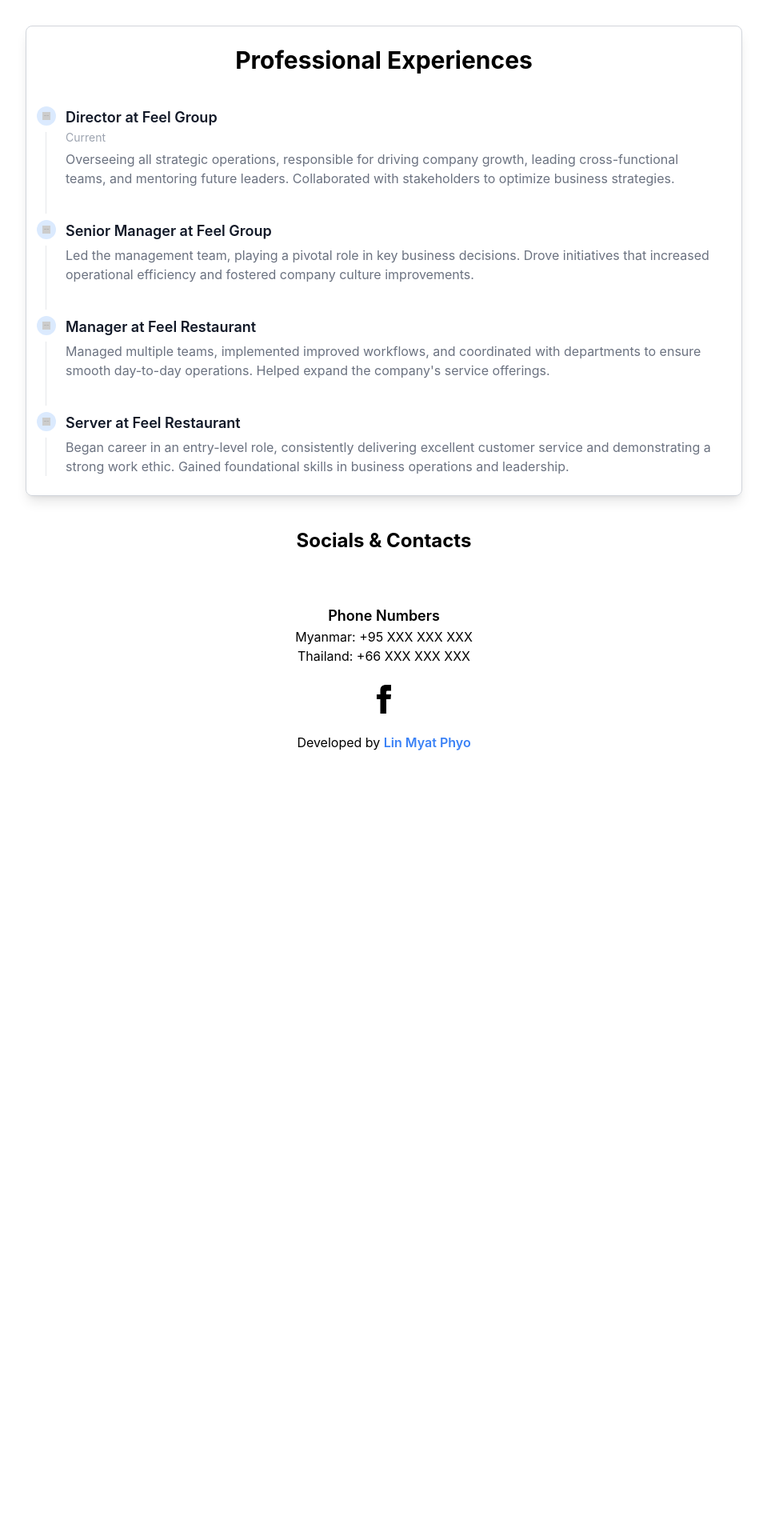
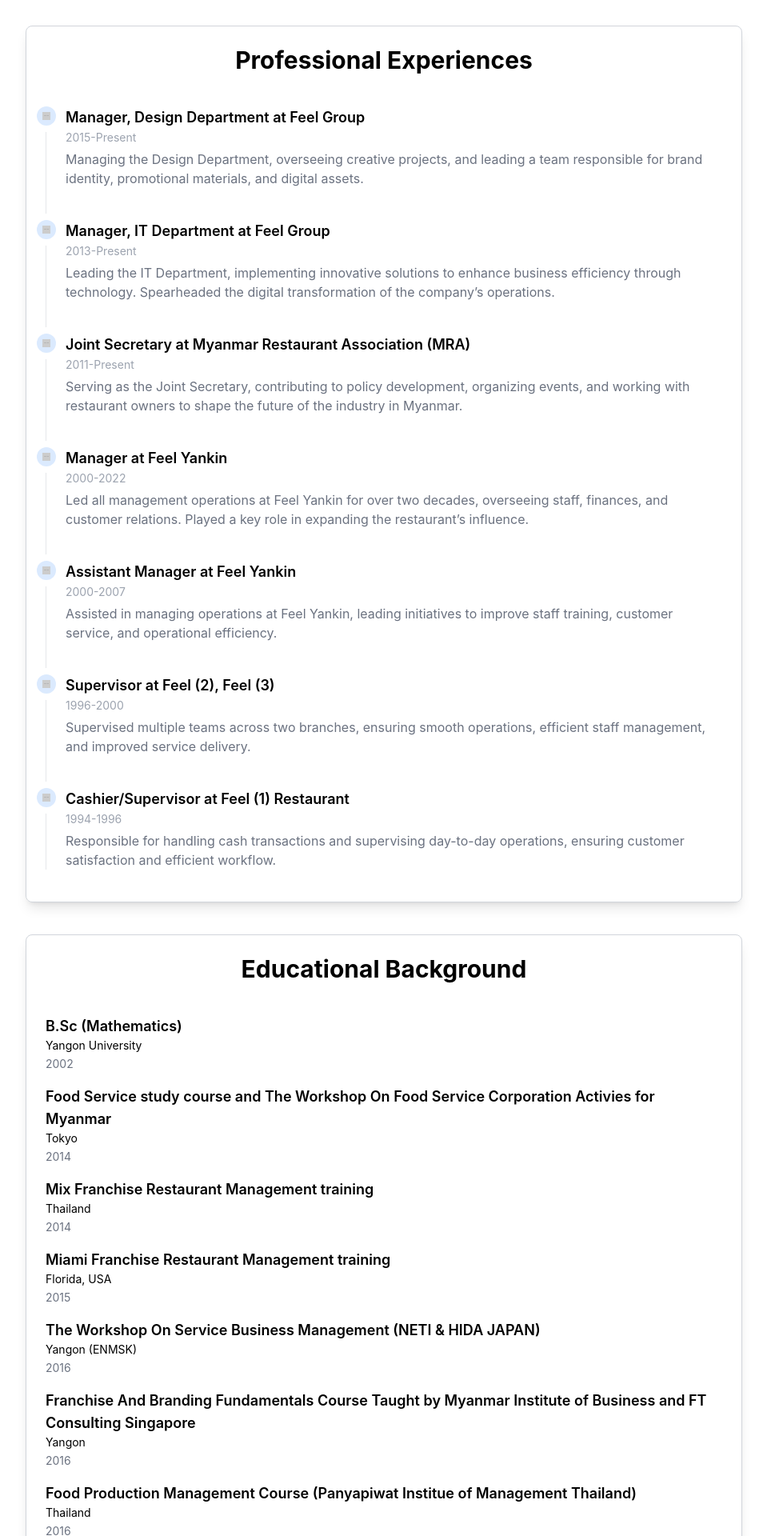
Before and after one commit to Reon1917/personal-site-pwp, a React (Vite) app: page / in a window 1280 px wide. Shown: the part 880-2800 px from the top of the page at 80% size, without its empty margins (160-1119 px from the left). Before the commit the page ends 1860 px from the top, so only its background shows below. Built offline with nearby package versions, Linux system fonts and the light colour scheme.

Commit message:
exp fixed and education added

```diff
--- a/src/App.jsx
+++ b/src/App.jsx
@@ -1,6 +1,7 @@
 import React, { useState, useEffect } from 'react';
 import Hero from './components/hero';
 import Experience from './components/experience';
+import Education from './components/education';
 import SocialsContacts from './components/socials_contacts';
 import './App.css';
 
@@ -19,7 +20,7 @@ function App() {
     <div className="App">
       <header className="flex justify-end p-4">
         <button onClick={toggleTheme} className="swap swap-rotate transition-transform duration-500 ease-in-out">
-          {theme === 'light' ? (
+          {theme === 'dark' ? (
             <svg className="swap-off h-10 w-10 fill-current" xmlns="http://www.w3.org/2000/svg" viewBox="0 0 24 24">
               <path d="M5.64,17l-.71.71a1,1,0,0,0,0,1.41,1,1,0,0,0,1.41,0l.71-.71A1,1,0,0,0,5.64,17ZM5,12a1,1,0,0,0-1-1H3a1,1,0,0,0,0,2H4A1,1,0,0,0,5,12Zm7-7a1,1,0,0,0,1-1V3a1,1,0,0,0-2,0V4A1,1,0,0,0,12,5ZM5.64,7.05a1,1,0,0,0,.7.29,1,1,0,0,0,.71-.29,1,1,0,0,0,0-1.41l-.71-.71A1,1,0,0,0,4.93,6.34Zm12,.29a1,1,0,0,0,.7-.29l.71-.71a1,1,0,1,0-1.41-1.41L17,5.64a1,1,0,0,0,0,1.41A1,1,0,0,0,17.66,7.34ZM21,11H20a1,1,0,0,0,0,2h1a1,1,0,0,0,0-2Zm-9,8a1,1,0,0,0-1,1v1a1,1,0,0,0,2,0V20A1,1,0,0,0,12,19ZM18.36,17A1,1,0,0,0,17,18.36l.71.71a1,1,0,0,0,1.41,0,1,1,0,0,0,0-1.41ZM12,6.5A5.5,5.5,0,1,0,17.5,12,5.51,5.51,0,0,0,12,6.5Zm0,9A3.5,3.5,0,1,1,15.5,12,3.5,3.5,0,0,1,12,15.5Z" />
             </svg>
@@ -32,6 +33,7 @@ function App() {
       </header>
       <Hero />
       <Experience />
+      <Education />
       <SocialsContacts />
     </div>
   );
--- /dev/null
+++ b/src/components/education.jsx
@@ -0,0 +1,53 @@
+import React from "react";
+
+function Education() {
+    return (
+        <div className="container mx-auto my-10 p-6 max-w-4xl border border-gray-300 rounded-lg shadow-lg">
+            <h1 className="text-center text-3xl font-bold mb-10">Educational Background</h1>
+            <ul className="space-y-4  list-none">
+                <li>
+                    <h4 className="font-semibold text-lg">B.Sc (Mathematics)</h4>
+                    <p className="text-sm">Yangon University</p>
+                    <span className="text-sm text-gray-500">2002</span>
+                </li>
+                <li>
+                    <h4 className="font-semibold text-lg">Food Service study course and The Workshop On Food Service Corporation Activies for Myanmar</h4>
+                    <p className="text-sm">Tokyo</p>
+                    <span className="text-sm text-gray-500">2014</span>
+                </li>
+                <li>
+                    <h4 className="font-semibold text-lg">Mix Franchise Restaurant Management training</h4>
+                    <p className="text-sm">Thailand</p>
+                    <span className="text-sm text-gray-500">2014</span>
+                </li>
+                <li>
+                    <h4 className="font-semibold text-lg">Miami Franchise Restaurant Management training</h4>
+                    <p className="text-sm">Florida, USA</p>
+                    <span className="text-sm text-gray-500">2015</span>
+                </li>
+                <li>
+                    <h4 className="font-semibold text-lg">The Workshop On Service Business Management (NETI & HIDA JAPAN)</h4>
+                    <p className="text-sm">Yangon (ENMSK)</p>
+                    <span className="text-sm text-gray-500">2016</span>
+                </li>
+                <li>
+                    <h4 className="font-semibold text-lg">Franchise And Branding Fundamentals Course Taught by Myanmar Institute of Business and FT Consulting Singapore</h4>
+                    <p className="text-sm">Yangon</p>
+                    <span className="text-sm text-gray-500">2016</span>
+                </li>
+                <li>
+                    <h4 className="font-semibold text-lg">Food Production Management Course (Panyapiwat Institue of Management Thailand)</h4>
+                    <p className="text-sm">Thailand</p>
+                    <span className="text-sm text-gray-500">2016</span>
+                </li>
+                <li>
+                    <h4 className="font-semibold text-lg">The Workshop On Service Business Management For Myanmar (ENMS)</h4>
+                    <p className="text-sm">Japan</p>
+                    <span className="text-sm text-gray-500">2017</span>
+                </li>
+            </ul>
+        </div>
+    );
+}
+
+export default Education;
--- a/src/components/experience.jsx
+++ b/src/components/experience.jsx
@@ -2,7 +2,6 @@ import React from 'react';
 
 function Experience() {
     return (
-
         <div className="container mx-auto my-10 p-6 max-w-4xl border border-gray-300 rounded-lg shadow-lg">
             <h1 className="text-center text-3xl font-bold mb-10">Professional Experiences</h1>
 
@@ -11,30 +10,85 @@ function Experience() {
                     <span className="absolute flex items-center justify-center w-6 h-6 bg-blue-100 rounded-full -left-3 ring-8 ring-white dark:ring-gray-900 dark:bg-blue-900">
                         <img src="https://via.placeholder.com/100x150" alt="Placeholder" className="w-2.5 h-2.5" />
                     </span>
-                    <h3 className="flex items-center mb-1 text-lg font-semibold text-gray-900 dark:text-white">Director at Feel Group</h3>
-                    <time className="block mb-2 text-sm font-normal leading-none text-gray-400 dark:text-gray-500">Current</time>
-                    <p className="mb-4 text-base font-normal text-gray-500 dark:text-gray-400">Overseeing all strategic operations, responsible for driving company growth, leading cross-functional teams, and mentoring future leaders. Collaborated with stakeholders to optimize business strategies.</p>
+                    <h3 className="mb-1 text-lg font-semibold">
+                        Manager, Design Department at Feel Group
+                    </h3>
+                    <time className="block mb-2 text-sm font-normal leading-none text-gray-400 dark:text-gray-500">2015-Present</time>
+                    <p className="text-base font-normal text-gray-500 dark:text-gray-400">
+                        Managing the Design Department, overseeing creative projects, and leading a team responsible for brand identity, promotional materials, and digital assets.
+                    </p>
                 </li>
                 <li className="mb-10 ml-6">
                     <span className="absolute flex items-center justify-center w-6 h-6 bg-blue-100 rounded-full -left-3 ring-8 ring-white dark:ring-gray-900 dark:bg-blue-900">
                         <img src="https://via.placeholder.com/100x150" alt="Placeholder" className="w-2.5 h-2.5" />
                     </span>
-                    <h3 className="mb-1 text-lg font-semibold text-gray-900 dark:text-white">Senior Manager at Feel Group</h3>
-                    <p className="text-base font-normal text-gray-500 dark:text-gray-400">Led the management team, playing a pivotal role in key business decisions. Drove initiatives that increased operational efficiency and fostered company culture improvements.</p>
+                    <h3 className="mb-1 text-lg font-semibold">
+                        Manager, IT Department at Feel Group
+                    </h3>
+                    <time className="block mb-2 text-sm font-normal leading-none text-gray-400 dark:text-gray-500">2013-Present</time>
+                    <p className="text-base font-normal text-gray-500 dark:text-gray-400">
+                        Leading the IT Department, implementing innovative solutions to enhance business efficiency through technology. Spearheaded the digital transformation of the company’s operations.
+                    </p>
                 </li>
                 <li className="mb-10 ml-6">
                     <span className="absolute flex items-center justify-center w-6 h-6 bg-blue-100 rounded-full -left-3 ring-8 ring-white dark:ring-gray-900 dark:bg-blue-900">
                         <img src="https://via.placeholder.com/100x150" alt="Placeholder" className="w-2.5 h-2.5" />
                     </span>
-                    <h3 className="mb-1 text-lg font-semibold text-gray-900 dark:text-white">Manager at Feel Restaurant</h3>
-                    <p className="text-base font-normal text-gray-500 dark:text-gray-400">Managed multiple teams, implemented improved workflows, and coordinated with departments to ensure smooth day-to-day operations. Helped expand the company's service offerings.</p>
+                    <h3 className="mb-1 text-lg font-semibold">
+                        Joint Secretary at Myanmar Restaurant Association (MRA)
+                    </h3>
+                    <time className="block mb-2 text-sm font-normal leading-none text-gray-400 dark:text-gray-500">2011-Present</time>
+                    <p className="text-base font-normal text-gray-500 dark:text-gray-400">
+                        Serving as the Joint Secretary, contributing to policy development, organizing events, and working with restaurant owners to shape the future of the industry in Myanmar.
+                    </p>
+                </li>
+                <li className="mb-10 ml-6">
+                    <span className="absolute flex items-center justify-center w-6 h-6 bg-blue-100 rounded-full -left-3 ring-8 ring-white dark:ring-gray-900 dark:bg-blue-900">
+                        <img src="https://via.placeholder.com/100x150" alt="Placeholder" className="w-2.5 h-2.5" />
+                    </span>
+                    <h3 className="mb-1 text-lg font-semibold">
+                        Manager at Feel Yankin
+                    </h3>
+                    <time className="block mb-2 text-sm font-normal leading-none text-gray-400 dark:text-gray-500">2000-2022</time>
+                    <p className="text-base font-normal text-gray-500 dark:text-gray-400">
+                        Led all management operations at Feel Yankin for over two decades, overseeing staff, finances, and customer relations. Played a key role in expanding the restaurant’s influence.
+                    </p>
+                </li>
+                <li className="mb-10 ml-6">
+                    <span className="absolute flex items-center justify-center w-6 h-6 bg-blue-100 rounded-full -left-3 ring-8 ring-white dark:ring-gray-900 dark:bg-blue-900">
+                        <img src="https://via.placeholder.com/100x150" alt="Placeholder" className="w-2.5 h-2.5" />
+                    </span>
+                    <h3 className="mb-1 text-lg font-semibold">
+                        Assistant Manager at Feel Yankin
+                    </h3>
+                    <time className="block mb-2 text-sm font-normal leading-none text-gray-400 dark:text-gray-500">2000-2007</time>
+                    <p className="text-base font-normal text-gray-500 dark:text-gray-400">
+                        Assisted in managing operations at Feel Yankin, leading initiatives to improve staff training, customer service, and operational efficiency.
+                    </p>
+                </li>
+                <li className="mb-10 ml-6">
+                    <span className="absolute flex items-center justify-center w-6 h-6 bg-blue-100 rounded-full -left-3 ring-8 ring-white dark:ring-gray-900 dark:bg-blue-900">
+                        <img src="https://via.placeholder.com/100x150" alt="Placeholder" className="w-2.5 h-2.5" />
+                    </span>
+                    <h3 className="mb-1 text-lg font-semibold">
+                        Supervisor at Feel (2), Feel (3)
+                    </h3>
+                    <time className="block mb-2 text-sm font-normal leading-none text-gray-400 dark:text-gray-500">1996-2000</time>
+                    <p className="text-base font-normal text-gray-500 dark:text-gray-400">
+                        Supervised multiple teams across two branches, ensuring smooth operations, efficient staff management, and improved service delivery.
+                    </p>
                 </li>
                 <li className="ml-6">
                     <span className="absolute flex items-center justify-center w-6 h-6 bg-blue-100 rounded-full -left-3 ring-8 ring-white dark:ring-gray-900 dark:bg-blue-900">
                         <img src="https://via.placeholder.com/100x150" alt="Placeholder" className="w-2.5 h-2.5" />
                     </span>
-                    <h3 className="mb-1 text-lg font-semibold text-gray-900 dark:text-white">Server at Feel Restaurant</h3>
-                    <p className="text-base font-normal text-gray-500 dark:text-gray-400">Began career in an entry-level role, consistently delivering excellent customer service and demonstrating a strong work ethic. Gained foundational skills in business operations and leadership.</p>
+                    <h3 className="mb-1 text-lg font-semibold">
+                        Cashier/Supervisor at Feel (1) Restaurant
+                    </h3>
+                    <time className="block mb-2 text-sm font-normal leading-none text-gray-400 dark:text-gray-500">1994-1996</time>
+                    <p className="mb-4 text-base font-normal text-gray-500 dark:text-gray-400">
+                        Responsible for handling cash transactions and supervising day-to-day operations, ensuring customer satisfaction and efficient workflow.
+                    </p>
                 </li>
             </ol>
         </div>
```
